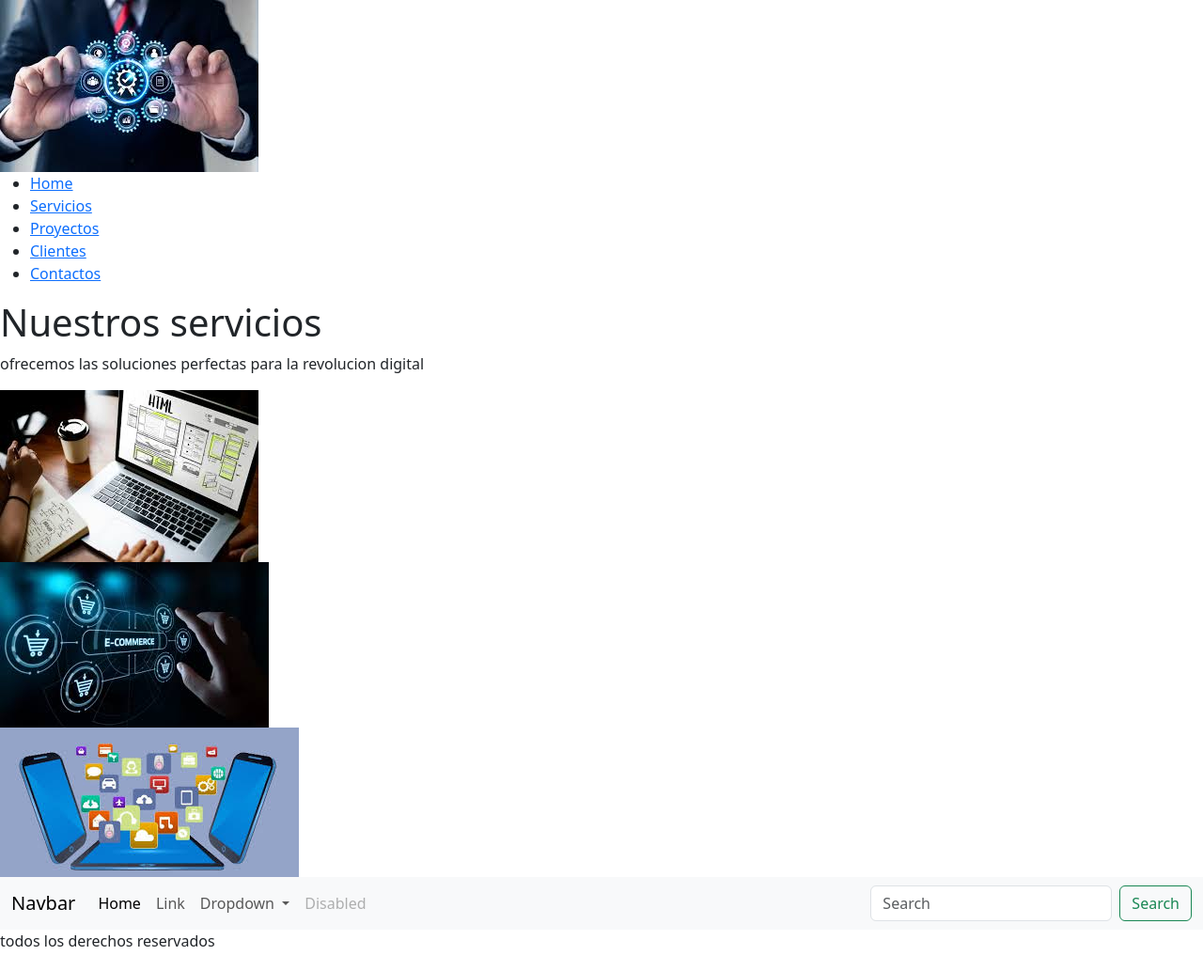
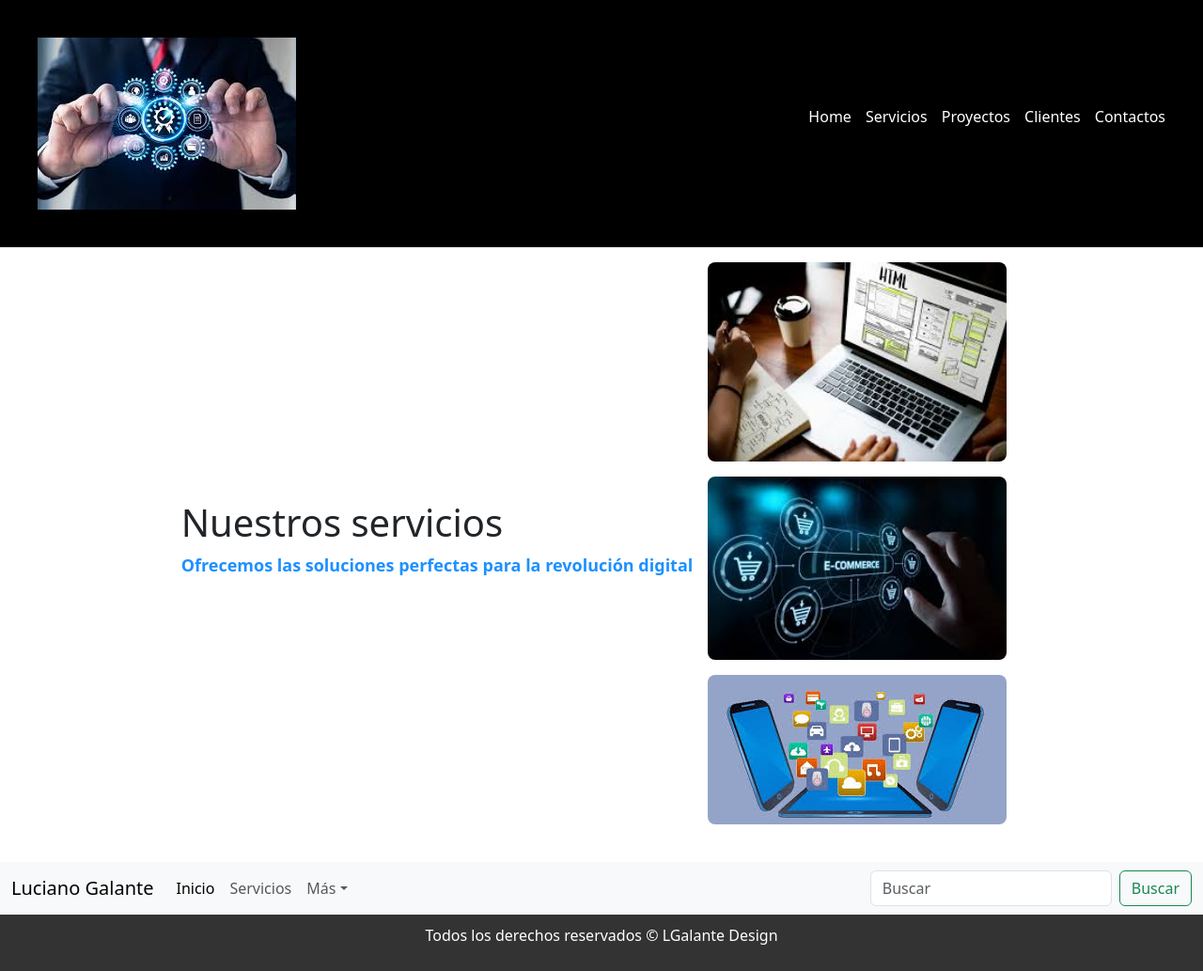
Before and after one commit to luchogalante/Desarrollo-web, a plain HTML site: page pages/servicios.html in a window 1280 px wide. Shown: the whole page at 94% size. Drawn offline with nearby package versions, Linux system fonts and the light colour scheme.

Commit message:
Tu mensaje explicando los cambios

```diff
--- a/pages/servicios.html
+++ b/pages/servicios.html
@@ -1,108 +1,103 @@
 <!DOCTYPE html>
-<html lang="en">
+<html lang="es">
 <head>
   <meta charset="UTF-8">
   <meta name="viewport" content="width=device-width, initial-scale=1.0">
+  <title>Servicios - Luciano Galante Design</title>
+
+  <!-- Meta descripción para SEO -->
+  <meta name="description" content="Descubre los servicios digitales de Luciano Galante Design: diseño web, e-commerce, aplicaciones web y más.">
+
+  <!-- Open Graph -->
+  <meta property="og:title" content="Servicios - Luciano Galante Design">
+  <meta property="og:description" content="Ofrecemos soluciones digitales para potenciar tu presencia en línea.">
+  <meta property="og:image" content="../images/servicios.jfif">
+  <meta property="og:url" content="https://tusitio.com/pages/servicios.html">
+  <meta property="og:type" content="website">
+
+  <!-- Twitter Card -->
+  <meta name="twitter:card" content="summary_large_image">
+  <meta name="twitter:title" content="Servicios - Luciano Galante Design">
+  <meta name="twitter:description" content="Diseño y desarrollo digital a tu medida.">
+  <meta name="twitter:image" content="../images/servicios.jfif">
+
+  <!-- CSS -->
   <link href="https://cdn.jsdelivr.net/npm/bootstrap@5.3.5/dist/css/bootstrap.min.css" rel="stylesheet" integrity="sha384-SgOJa3DmI69IUzQ2PVdRZhwQ+dy64/BUtbMJw1MZ8t5HZApcHrRKUc4W0kG879m7" crossorigin="anonymous">
-<link rel="stylesheet" href="..//css/style.css">
-    <title>Servicios - Luciano Galante Desing</title>
+  <link rel="stylesheet" href="../css/style.css">
 </head>
 <body>
+
+  <!-- Header -->
   <header>
-        <!--etiqueta pra img-->
-        <img src="../images/servicios.jfif"alt="">
-        <!--etiqueta para menu de navegacion-->
+    <img src="../images/servicios.jfif" alt="Servicios digitales de Luciano Galante" />
+
     <nav>
-            <!--lista desordenada-->
       <ul>
-                <li>
-                    <!--etiqueta para enlaces-->
-                    <a href="../index.html">
-                        Home
-                    </a>
-                </li>
-                <li>
-                    <a href="">
-                        Servicios
-                    </a>
-                </li>
-                <li>
-                    <a href="proyectos.html">
-                        Proyectos
-                    </a>
-                </li>
-                <li>
-                    <a href="clientes.html">
-                        Clientes
-                    </a>
-                </li>
-                <li>
-                    <a href="contactos.html">
-                        Contactos
-                    </a>
-                </li>
+        <li><a href="../index.html">Home</a></li>
+        <li><a href="#">Servicios</a></li>
+        <li><a href="proyectos.html">Proyectos</a></li>
+        <li><a href="clientes.html">Clientes</a></li>
+        <li><a href="contactos.html">Contactos</a></li>
       </ul>
     </nav>
   </header>
-    <!--etiqueta para contenido principal-->
+
+  <!-- Main -->
   <main>
-        <div>
-            <div class="diferenciar-textos">
+    <section class="diferenciar-textos">
       <h1>Nuestros servicios</h1>
-        <p>ofrecemos las soluciones perfectas para la revolucion digital</p>
+      <p>Ofrecemos las soluciones perfectas para la revolución digital</p>
+    </section>
 
-        </div>
-        <div class="grid-container">
+    <section class="grid-container">
       <div class="grid-item">
-              <img src="../images/diseño web.jfif" alt="Diseño web">
+        <img src="../images/diseño web.jfif" alt="Servicio de diseño web personalizado">
       </div>
       <div class="grid-item">
-              <img src="../images/ecommerce.jfif" alt="ecommerce">
+        <img src="../images/ecommerce.jfif" alt="Servicio de tiendas online (e-commerce)">
       </div>
       <div class="grid-item">
-              <img src="../images/web ap.jfif" alt="Web ap">
+        <img src="../images/web ap.jfif" alt="Desarrollo de aplicaciones web">
       </div>
-            <nav class="navbar navbar-expand-lg bg-body-tertiary">
+    </section>
+  </main>
+
+  <!-- Navbar de Bootstrap opcional -->
+  <nav class="navbar navbar-expand-lg bg-body-tertiary mt-4">
     <div class="container-fluid">
-                  <a class="navbar-brand" href="#">Navbar</a>
-                  <button class="navbar-toggler" type="button" data-bs-toggle="collapse" data-bs-target="#navbarSupportedContent" aria-controls="navbarSupportedContent" aria-expanded="false" aria-label="Toggle navigation">
+      <a class="navbar-brand" href="#">Luciano Galante</a>
+      <button class="navbar-toggler" type="button" data-bs-toggle="collapse" data-bs-target="#navbarSupportedContent"
+        aria-controls="navbarSupportedContent" aria-expanded="false" aria-label="Toggle navigation">
         <span class="navbar-toggler-icon"></span>
       </button>
+
       <div class="collapse navbar-collapse" id="navbarSupportedContent">
         <ul class="navbar-nav me-auto mb-2 mb-lg-0">
-                      <li class="nav-item">
-                        <a class="nav-link active" aria-current="page" href="#">Home</a>
-                      </li>
-                      <li class="nav-item">
-                        <a class="nav-link" href="#">Link</a>
-                      </li>
+          <li class="nav-item"><a class="nav-link active" aria-current="page" href="#">Inicio</a></li>
+          <li class="nav-item"><a class="nav-link" href="#">Servicios</a></li>
           <li class="nav-item dropdown">
-                        <a class="nav-link dropdown-toggle" href="#" role="button" data-bs-toggle="dropdown" aria-expanded="false">
-                          Dropdown
-                        </a>
+            <a class="nav-link dropdown-toggle" href="#" role="button" data-bs-toggle="dropdown" aria-expanded="false">Más</a>
             <ul class="dropdown-menu">
-                          <li><a class="dropdown-item" href="#">Action</a></li>
-                          <li><a class="dropdown-item" href="#">Another action</a></li>
+              <li><a class="dropdown-item" href="#">Proyectos</a></li>
+              <li><a class="dropdown-item" href="#">Clientes</a></li>
               <li><hr class="dropdown-divider"></li>
-                          <li><a class="dropdown-item" href="#">Something else here</a></li>
+              <li><a class="dropdown-item" href="#">Contacto</a></li>
             </ul>
-                      </li>
-                      <li class="nav-item">
-                        <a class="nav-link disabled" aria-disabled="true">Disabled</a>
           </li>
         </ul>
         <form class="d-flex" role="search">
-                      <input class="form-control me-2" type="search" placeholder="Search" aria-label="Search">
-                      <button class="btn btn-outline-success" type="submit">Search</button>
+          <input class="form-control me-2" type="search" placeholder="Buscar" aria-label="Buscar">
+          <button class="btn btn-outline-success" type="submit">Buscar</button>
         </form>
       </div>
     </div>
   </nav>
-    </main>
-    <!--etiqueta pie de pagina-->
+
+  <!-- Footer original -->
   <footer>
-        <P>todos los derechos reservados</P>
+    <p>Todos los derechos reservados © LGalante Design</p>
   </footer>
+
   <script src="https://cdn.jsdelivr.net/npm/bootstrap@5.3.5/dist/js/bootstrap.bundle.min.js" integrity="sha384-k6d4wzSIapyDyv1kpU366/PK5hCdSbCRGRCMv+eplOQJWyd1fbcAu9OCUj5zNLiq" crossorigin="anonymous"></script>
 </body>
 </html>
```
Also changed, not shown: index.html (+60 -71 lines), pages/clientes.html (+48 -78 lines), pages/contactos.html (+31 -56 lines), pages/proyectos.html (+30 -66 lines), images/foto.jfif.jpg (added). Lines whose indentation alone changed are shown as unchanged.
